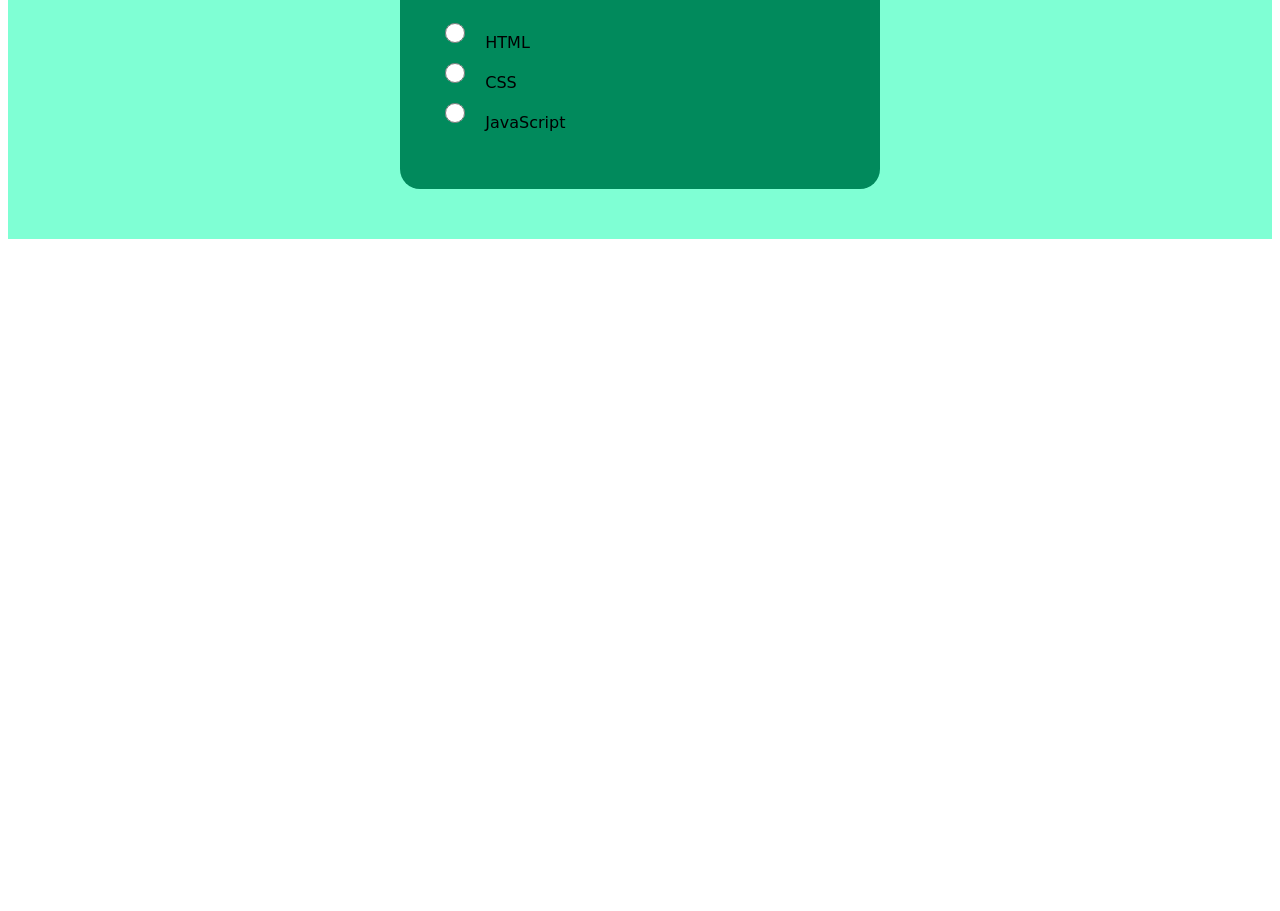
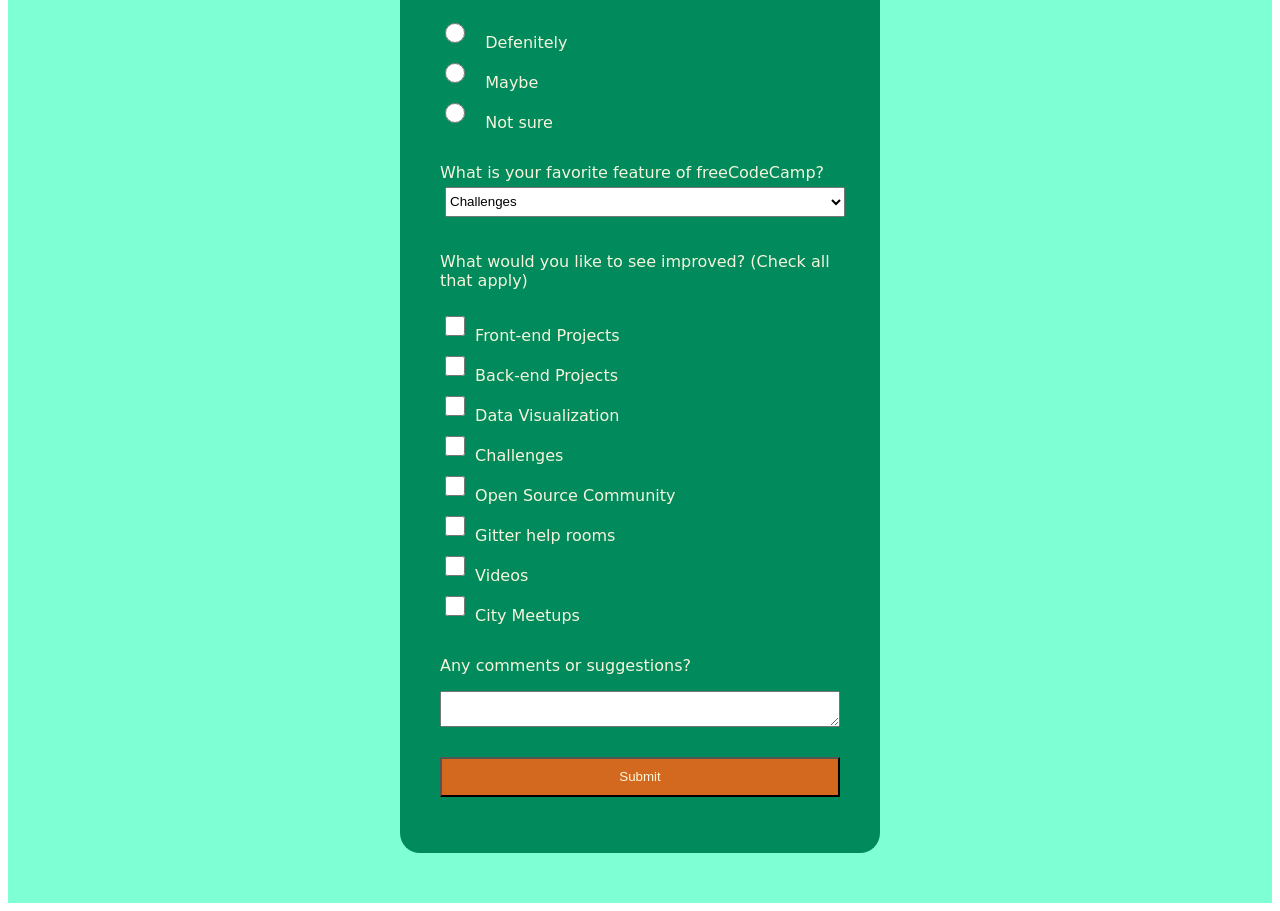
Before and after one commit to Rana7060/survey-form, a plain HTML site: page index.html in a window 1280 px wide. Shown: the part 623-1534 px from the top of the page. Before the commit the page ends 870 px from the top, so only its background shows below. Drawn offline with Linux system fonts and the light colour scheme.

Commit message:
features added :tada:

```diff
--- a/index.html
+++ b/index.html
@@ -36,15 +36,52 @@
               <option>Other</option>
             </select>
           </div>
-          <form>
-            <p>Would you recommend freeCodeCamp to a friend?</p>
-            <input type="radio" id="html" />
-              <label for="html">HTML</label><br />
-            <input type="radio" id="css" />
-              <label for="css">CSS</label><br />
-            <input type="radio" id="javascript" />
-              <label for="javascript">JavaScript</label>
-          </form>
+
+          <p>Would you recommend freeCodeCamp to a friend?</p>
+          <input type="radio" id="def" />
+            <span for="def">Defenitely</span><br />
+          <input type="radio" id="may" />
+            <span for="may">Maybe</span><br />
+          <input type="radio" id="not" />
+            <span for="not">Not sure</span>
+
+          <div class="box">
+            <span for="role" class="thespan"
+              >What is your favorite feature of freeCodeCamp?</span
+            >
+
+            <select name="role" id="role">
+              <option>Challenges</option>
+              <option>Projects</option>
+              <option>Open source</option>
+              <option>Community</option>
+            </select>
+          </div>
+          <div class="box">
+            <p>What would you like to see improved? (Check all that apply)</p>
+
+            <input type="checkbox" />
+            <span class="checkmark">Front-end Projects</span><br />
+            <input type="checkbox" />
+            <span class="checkmark">Back-end Projects</span><br />
+            <input type="checkbox" />
+            <span class="checkmark">Data Visualization</span><br />
+            <input type="checkbox" />
+            <span class="checkmark">Challenges</span><br />
+            <input type="checkbox" />
+            <span class="checkmark">Open Source Community</span><br />
+            <input type="checkbox" />
+            <span class="checkmark">Gitter help rooms</span><br />
+            <input type="checkbox" />
+            <span class="checkmark">Videos</span><br />
+            <input type="checkbox" />
+            <span class="checkmark">City Meetups</span><br />
+          </div>
+          <div class="box">
+            <p>Any comments or suggestions?</p>
+            <textarea></textarea>
+          </div>
+          <button>Submit</button>
         </form>
       </div>
     </div>
--- a/style.css
+++ b/style.css
@@ -42,3 +42,19 @@ option {
 input[type="radio"] {
   width: 20px;
 }
+p {
+  color: beige;
+}
+input[type="checkbox"] {
+  width: 20px;
+}
+textarea {
+  width: 100%;
+  height: auto;
+}
+button {
+  width: 100%;
+  height: 40px;
+  background-color: chocolate;
+  color: cornsilk;
+}
```
